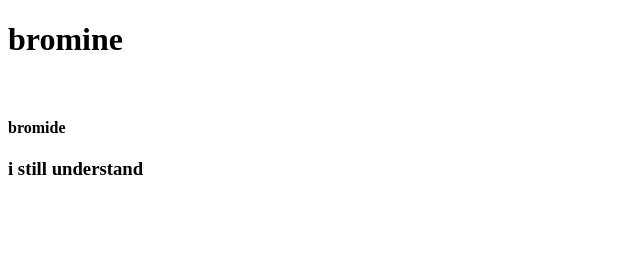
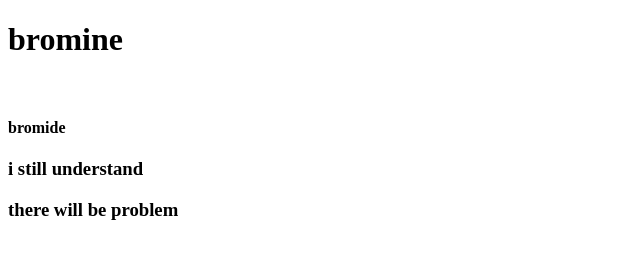
Before and after one commit to justaustinm/new-file-, a plain HTML site: page index.html in a window 1280 px wide. Shown: the whole page, without its empty margins (0-640 px from the left). Drawn offline with Linux system fonts and the light colour scheme.

Commit message:
there will be problem

```diff
--- a/index.html
+++ b/index.html
@@ -10,5 +10,6 @@
     <br>
     <h4>bromide</h4>
   <h3>i still understand</h3>
+  <h3>there will be problem</h3>
  </body>
  </html>
```
